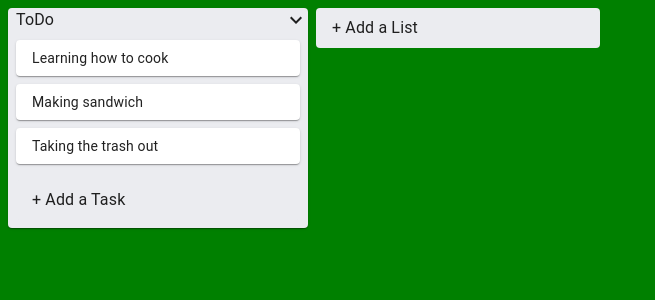
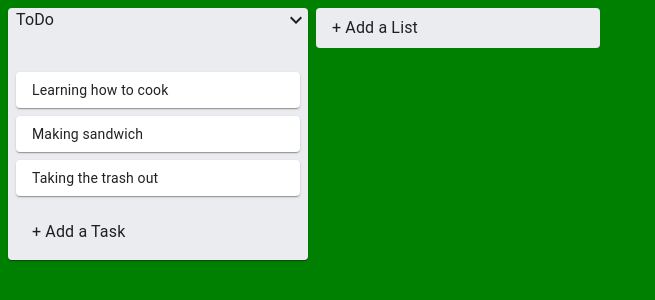
Before and after one commit to rexiah23/frontend-taskmanager, a React (Create React App) app: page / in a window 1280 px wide. Shown: the top 300 px of the page, without its empty margins (0-655 px from the left). Built offline with nearby package versions, Linux system fonts and the light colour scheme.

Commit message:
refactor|add spacing between tasks on list

```diff
--- a/src/components/Tasks/TaskList/TaskList.jsx
+++ b/src/components/Tasks/TaskList/TaskList.jsx
@@ -10,8 +10,11 @@ const useStyle = makeStyles((theme) => ({
   root: {
     width:"300px",
     backgroundColor:"#EBECF0",
-    marginLeft:theme.spacing(1),
+    marginLeft: theme.spacing(1),
     marginTop: theme.spacing(1)
+  },
+  tasksContainer: {
+    marginTop: theme.spacing(5)
   }
 }));
 
@@ -26,7 +29,11 @@ const TaskList = ({ list }) => {
       <TaskListTitle title={list.title} listId={list.id}/>
         <Droppable droppableId={list.id}>
           {(provided) => (
-            <div ref={provided.innerRef} {...provided.droppableProps}>
+            <div
+              ref={provided.innerRef}
+              {...provided.droppableProps}
+              className={classes.tasksContainer}
+              >
               {taskCards}
               {provided.placeholder}
             </div>
```
